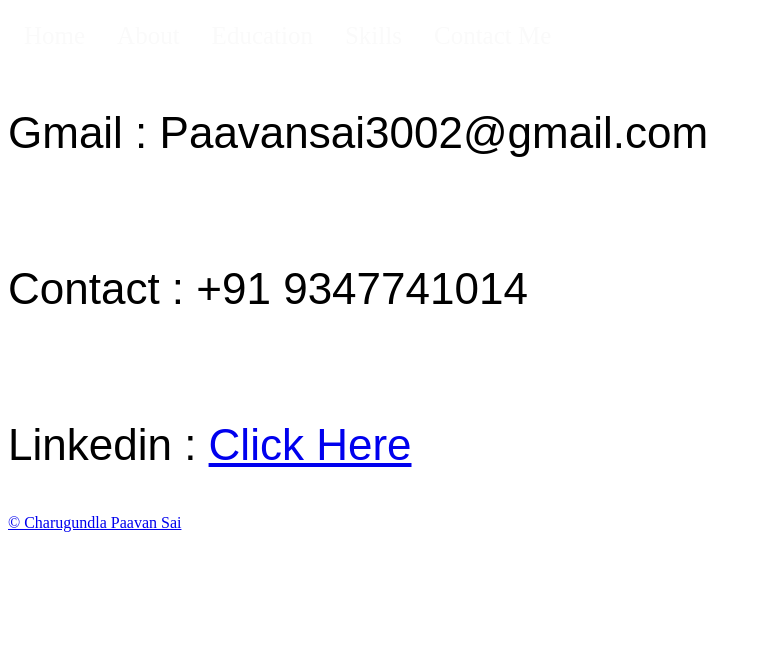
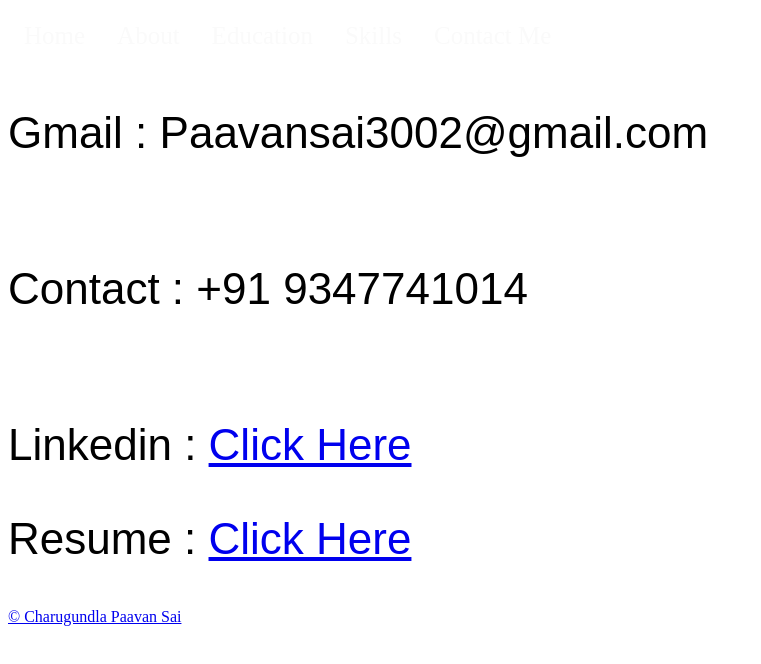
Before and after one commit to PAAVANSAI/Paavansai-PortFolio-, a plain HTML site: page Contact me.html in a window 1280 px wide. Shown: the whole page, without its empty margins (0-761 px from the left). Drawn offline with Linux system fonts and the light colour scheme.

Commit message:
Update Contact me.html

```diff
--- a/Contact me.html
+++ b/Contact me.html
@@ -50,6 +50,7 @@
         <p style="font-size: 44px;font-family: Arial;">Gmail : Paavansai3002@gmail.com</p><br>
         <p  style="font-size: 44px;font-family: Arial;">Contact : +91 9347741014</p><br>
         <p style="font-size: 44px;font-family: Arial;">Linkedin : <a href="https://www.linkedin.com/in/charugundla-paavan-sai-39514a214/">Click Here</a></p>
+        <p style="font-size: 44px;font-family: Arial;">Resume : <a href="https://github.com/PAAVANSAI/Resume/blob/main/Resume%40PaavanSai.pdf">Click Here</a></p>
       </div>
 
       <footer>
```
